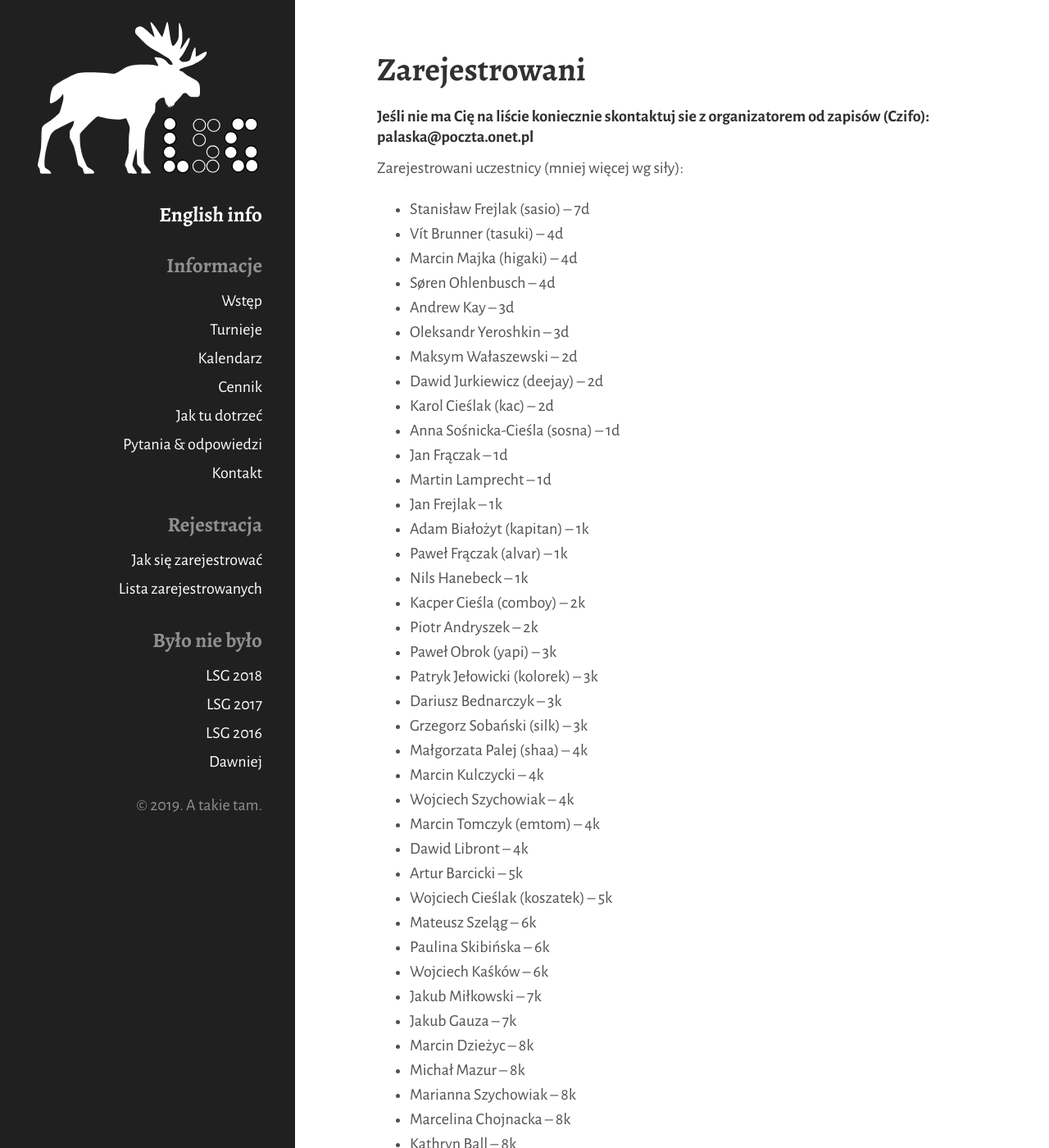
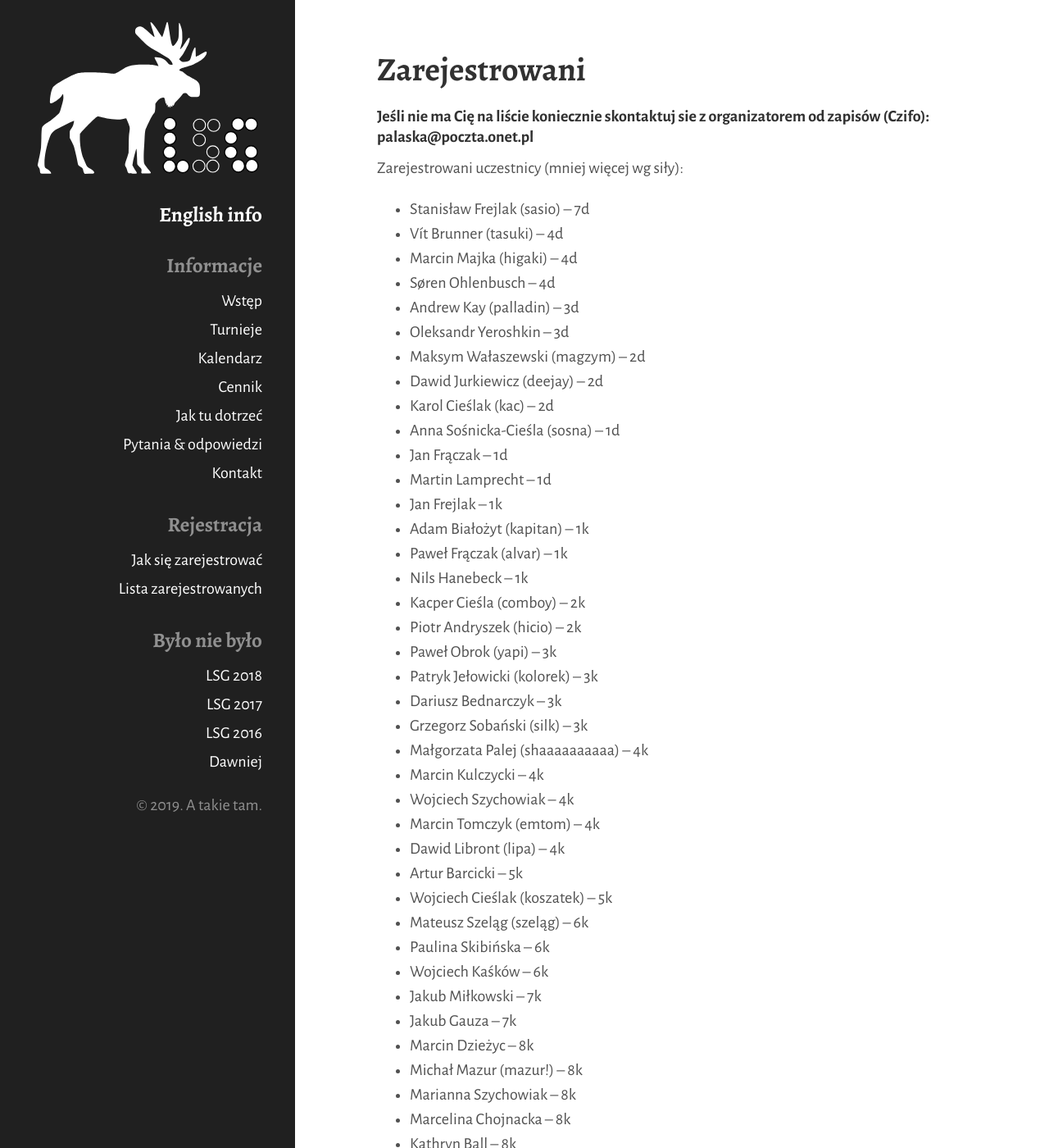
Before and after one commit to tasuki/lsg, a Jekyll site: the page built from zarejestrowani.md, in a window 1280 px wide and 1400 px high. Shown: the whole window at 82% size. Built offline with Jekyll 4.4.1, drawn with Linux system fonts in a browser that asks for light colours; nearby versions of some CDN libraries; some of the changed text lies outside the part shown.

Commit message:
Update zarejestrowani.md

```diff
--- a/zarejestrowani.md
+++ b/zarejestrowani.md
@@ -13,9 +13,9 @@ Zarejestrowani uczestnicy (mniej więcej wg siły):
 - Vít Brunner (tasuki) -- 4d
 - Marcin Majka (higaki) -- 4d
 - Søren Ohlenbusch -- 4d
-- Andrew Kay -- 3d
+- Andrew Kay (palladin) -- 3d
 - Oleksandr Yeroshkin -- 3d
-- Maksym Wałaszewski -- 2d
+- Maksym Wałaszewski (magzym) -- 2d
 - Dawid Jurkiewicz (deejay) -- 2d
 - Karol Cieślak (kac) -- 2d
 - Anna Sośnicka-Cieśla (sosna) -- 1d
@@ -26,25 +26,25 @@ Zarejestrowani uczestnicy (mniej więcej wg siły):
 - Paweł Frączak (alvar) -- 1k
 - Nils Hanebeck -- 1k
 - Kacper Cieśla (comboy) -- 2k
-- Piotr Andryszek -- 2k
+- Piotr Andryszek (hicio) -- 2k
 - Paweł Obrok (yapi) -- 3k
 - Patryk Jełowicki (kolorek) -- 3k
 - Dariusz Bednarczyk -- 3k
 - Grzegorz Sobański (silk) -- 3k
-- Małgorzata Palej (shaa) -- 4k
+- Małgorzata Palej (shaaaaaaaaaa) -- 4k
 - Marcin Kulczycki -- 4k
 - Wojciech Szychowiak -- 4k
 - Marcin Tomczyk (emtom) -- 4k
-- Dawid Libront -- 4k
+- Dawid Libront (lipa) -- 4k
 - Artur Barcicki -- 5k
 - Wojciech Cieślak (koszatek) -- 5k
-- Mateusz Szeląg -- 6k
+- Mateusz Szeląg (szeląg) -- 6k
 - Paulina Skibińska -- 6k
 - Wojciech Kaśków -- 6k
 - Jakub Miłkowski -- 7k
 - Jakub Gauza -- 7k
 - Marcin Dzieżyc -- 8k
-- Michał Mazur -- 8k
+- Michał Mazur (mazur!) -- 8k
 - Marianna Szychowiak -- 8k
 - Marcelina Chojnacka -- 8k
 - Kathryn Ball -- 8k
@@ -53,7 +53,6 @@ Zarejestrowani uczestnicy (mniej więcej wg siły):
 - Ewa Biernot -- 10k
 - Cyprian Doruch -- 10k
 - Bartłomiej Lisiecki (hino) -- 10k
-
 - Julia Bednarska -- 11k
 - Robert Cylwik -- 13k
 - Łukasz Wojnarowski -- 13k
```
Also changed, not shown: other parts of zarejestrowani.md (+3 -4 lines).
